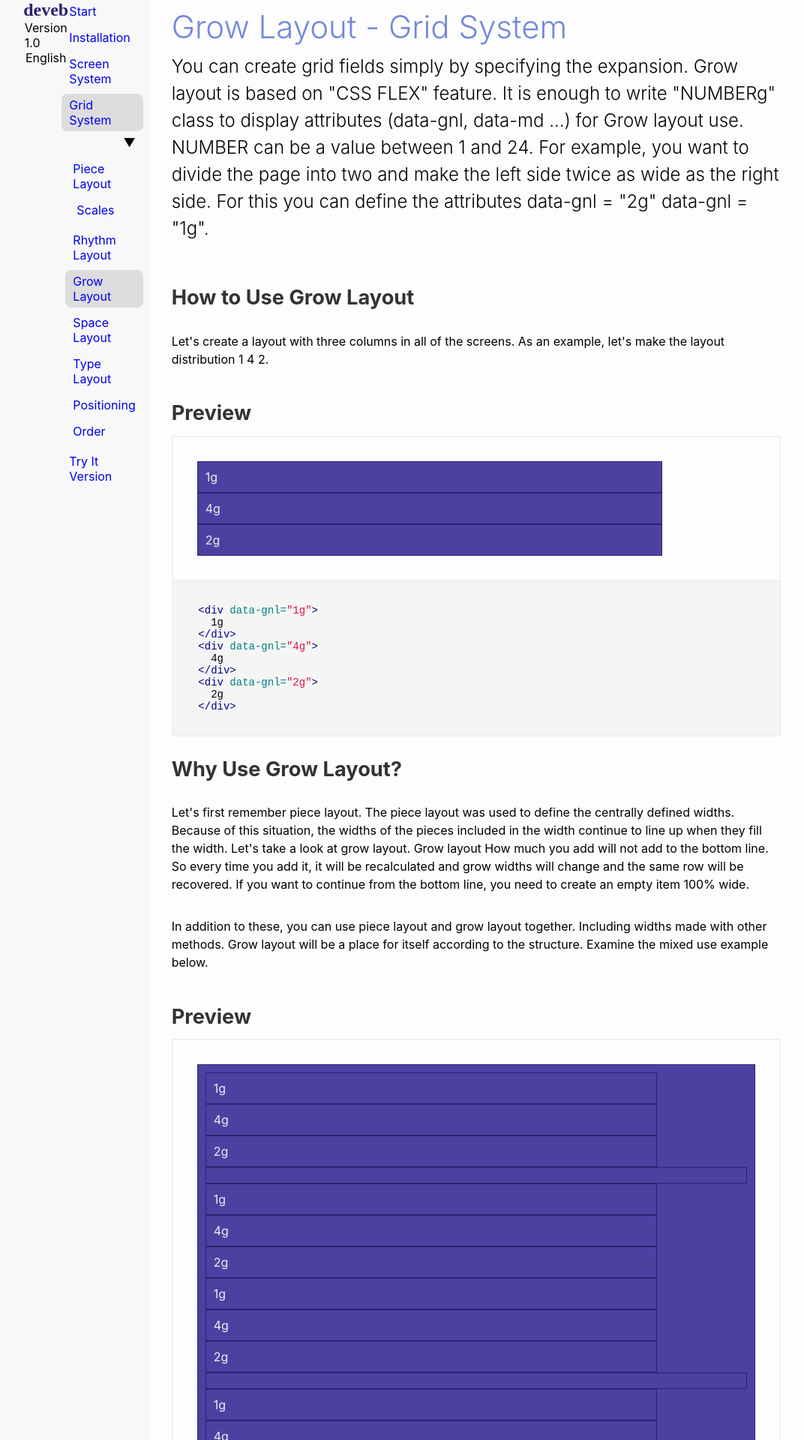
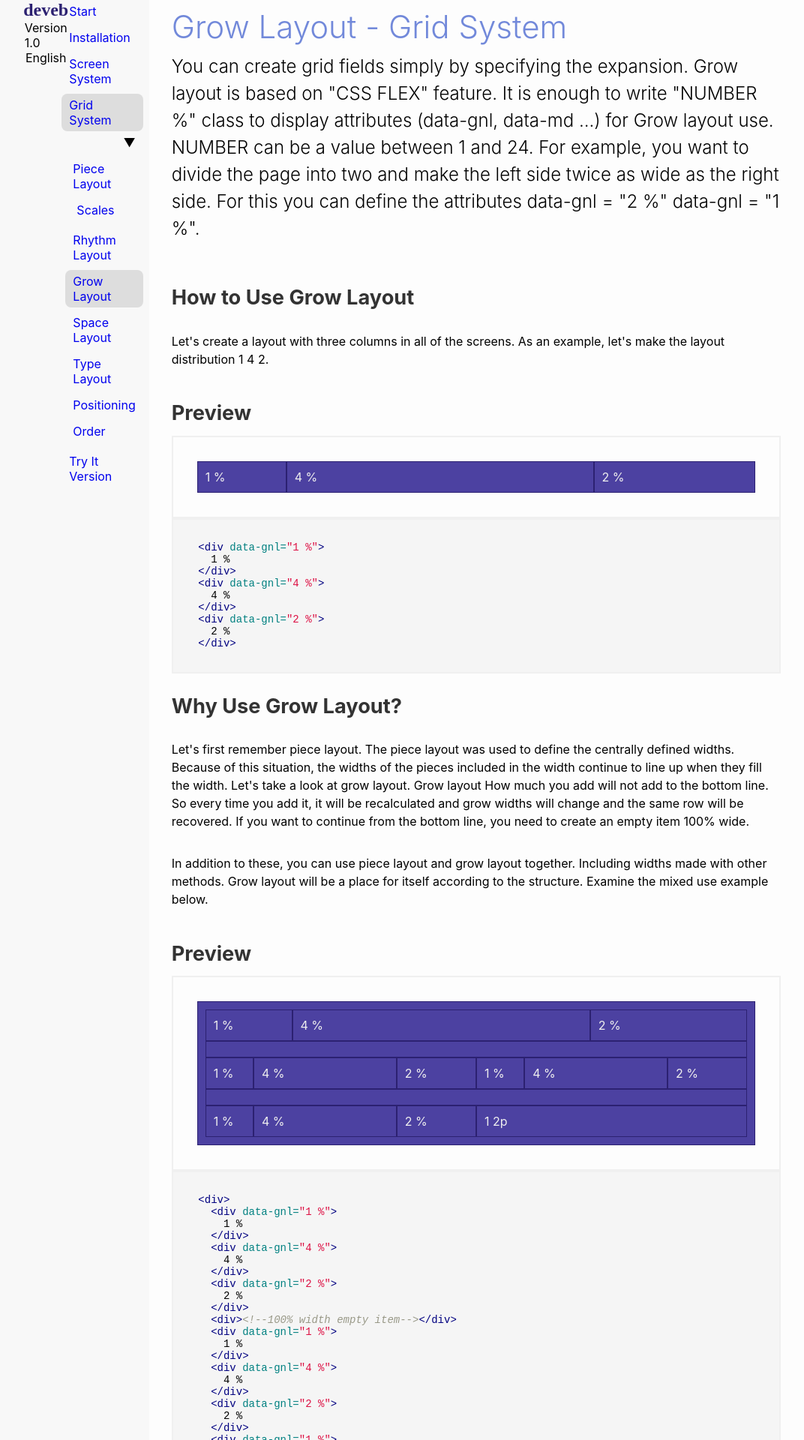
Before and after one commit to data-deveb/data-deveb.github.io, a Jekyll site: the page built from 1.0/en/kap-orgusu/genlesme-duzeni.html, in a window 1280 px wide. Shown: the top 1920 px of the page at 75% size, without its empty margins (34-1106 px from the left). Built offline with Jekyll 4.4.1, drawn with Linux system fonts in a browser that asks for light colours; some web fonts are replaced; some of the changed text lies outside the part shown.

Commit message:
Rewrite Grow Layout document.

```diff
--- a/1.0/en/kap-orgusu/genlesme-duzeni.html
+++ b/1.0/en/kap-orgusu/genlesme-duzeni.html
@@ -3,7 +3,7 @@ layout: s1n0/default
 title: Grow Layout - Grid System
 ---
   <p class="girlik">
-    You can create grid fields simply by specifying the expansion. Grow layout is based on "CSS FLEX" feature. It is enough to write "NUMBERg" class to display attributes (data-gnl, data-md ...) for Grow layout use. NUMBER can be a value between 1 and 24. For example, you want to divide the page into two and make the left side twice as wide as the right side. For this you can define the attributes data-gnl = "2g" data-gnl = "1g".
+    You can create grid fields simply by specifying the expansion. Grow layout is based on "CSS FLEX" feature. It is enough to write "NUMBER %" class to display attributes (data-gnl, data-md ...) for Grow layout use. NUMBER can be a value between 1 and 24. For example, you want to divide the page into two and make the left side twice as wide as the right side. For this you can define the attributes data-gnl = "2 %" data-gnl = "1 %".
   </p>
   <h3>How to Use Grow Layout</h3>
   <p>
@@ -13,26 +13,26 @@ title: Grow Layout - Grid System
   <div class="örnek">
     <h3>Preview</h3>
     <div class="önizleme">
-      <div data-gnl="1g">
-        1g
+      <div data-gnl="1 %">
+        1 %
       </div>
-      <div data-gnl="4g">
-        4g
+      <div data-gnl="4 %">
+        4 %
       </div>
-      <div data-gnl="2g">
-        2g
+      <div data-gnl="2 %">
+        2 %
       </div>
     </div>
   </div>
   {% highlight html %}
-    <div data-gnl="1g">
-      1g
+    <div data-gnl="1 %">
+      1 %
     </div>
-    <div data-gnl="4g">
-      4g
+    <div data-gnl="4 %">
+      4 %
     </div>
-    <div data-gnl="2g">
-      2g
+    <div data-gnl="2 %">
+      2 %
     </div>
   {% endhighlight %}
 
@@ -48,43 +48,43 @@ title: Grow Layout - Grid System
     <h3>Preview</h3>
     <div class="önizleme">
     <div>
-      <div data-gnl="1g">
-        1g
+      <div data-gnl="1 %">
+        1 %
       </div>
-      <div data-gnl="4g">
-        4g
+      <div data-gnl="4 %">
+        4 %
       </div>
-      <div data-gnl="2g">
-        2g
+      <div data-gnl="2 %">
+        2 %
       </div>
-      <div><!--100% empty item--></div>
-      <div data-gnl="1g">
-        1g
+      <div><!--100% width empty item--></div>
+      <div data-gnl="1 %">
+        1 %
       </div>
-      <div data-gnl="4g">
-        4g
+      <div data-gnl="4 %">
+        4 %
       </div>
-      <div data-gnl="2g">
-        2g
+      <div data-gnl="2 %">
+        2 %
       </div>
-      <div data-gnl="1g">
-        1g
+      <div data-gnl="1 %">
+        1 %
       </div>
-      <div data-gnl="4g">
-        4g
+      <div data-gnl="4 %">
+        4 %
       </div>
-      <div data-gnl="2g">
-        2g
+      <div data-gnl="2 %">
+        2 %
       </div>
-      <div><!--100% empty item--></div>
-      <div data-gnl="1g">
-        1g
+      <div><!--100% width empty item--></div>
+      <div data-gnl="1 %">
+        1 %
       </div>
-      <div data-gnl="4g">
-        4g
+      <div data-gnl="4 %">
+        4 %
       </div>
-      <div data-gnl="2g">
-        2g
+      <div data-gnl="2 %">
+        2 %
       </div>
       <div data-gnl="1 2p">
         1 2p
@@ -94,43 +94,43 @@ title: Grow Layout - Grid System
 </div>
   {% highlight html %}
     <div>
-      <div data-gnl="1g">
-        1g
+      <div data-gnl="1 %">
+        1 %
       </div>
-      <div data-gnl="4g">
-        4g
+      <div data-gnl="4 %">
+        4 %
       </div>
-      <div data-gnl="2g">
-        2g
+      <div data-gnl="2 %">
+        2 %
       </div>
-      <div><!--100% empty item--></div>
-      <div data-gnl="1g">
-        1g
+      <div><!--100% width empty item--></div>
+      <div data-gnl="1 %">
+        1 %
       </div>
-      <div data-gnl="4g">
-        4g
+      <div data-gnl="4 %">
+        4 %
       </div>
-      <div data-gnl="2g">
-        2g
+      <div data-gnl="2 %">
+        2 %
       </div>
-      <div data-gnl="1g">
-        1g
+      <div data-gnl="1 %">
+        1 %
       </div>
-      <div data-gnl="4g">
-        4g
+      <div data-gnl="4 %">
+        4 %
       </div>
-      <div data-gnl="2g">
-        2g
+      <div data-gnl="2 %">
+        2 %
       </div>
-      <div><!--100% empty item--></div>
-      <div data-gnl="1g">
-        1g
+      <div><!--100% width empty item--></div>
+      <div data-gnl="1 %">
+        1 %
       </div>
-      <div data-gnl="4g">
-        4g
+      <div data-gnl="4 %">
+        4 %
       </div>
-      <div data-gnl="2g">
-        2g
+      <div data-gnl="2 %">
+        2 %
       </div>
       <div data-gnl="1 2p">
         1 2p
@@ -145,14 +145,14 @@ title: Grow Layout - Grid System
     <h3>Preview</h3>
     <div class="önizleme">
     <div>
-      <div data-gnl="1g">
-        1g
+      <div data-gnl="1 %">
+        1 %
       </div>
-      <div data-gnl="4g">
-        4g
+      <div data-gnl="4 %">
+        4 %
       </div>
-      <div data-gnl="2g">
-        2g
+      <div data-gnl="2 %">
+        2 %
       </div>
     </div>
     <div>
@@ -170,14 +170,14 @@ title: Grow Layout - Grid System
 </div>
   {% highlight html %}
     <div>
-      <div data-gnl="1g">
-        1g
+      <div data-gnl="1 %">
+        1 %
       </div>
-      <div data-gnl="4g">
-        4g
+      <div data-gnl="4 %">
+        4 %
       </div>
-      <div data-gnl="2g">
-        2g
+      <div data-gnl="2 %">
+        2 %
       </div>
     </div>
     <div>
```
